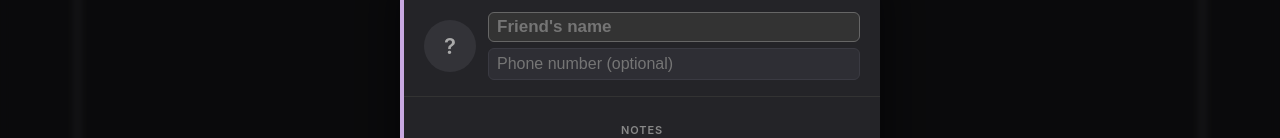
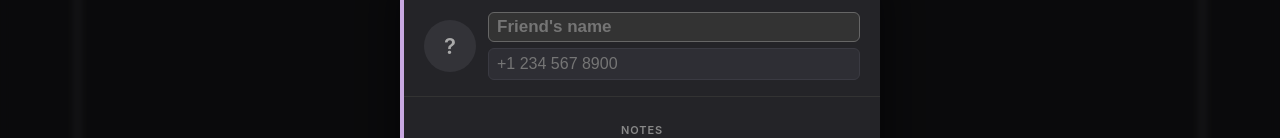
Before and after one commit to natwijaya67/nudge, a React (Vite) app: page / in a window 1280 px wide. Both pictures are taken after a click on the button "+ Friend". Shown: the part 204-342 px from the top of the page. Built offline with nearby package versions, Linux system fonts and the light colour scheme.

Commit message:
Fixed issues with linking to WA country code

```diff
--- a/src/components/FriendModal.jsx
+++ b/src/components/FriendModal.jsx
@@ -124,10 +124,11 @@ export default function FriendModal({ friend, onClose, onSave, onDelete }) {
                   />
                   <input
                     className="edit-input edit-phone-input"
-                    type="tel"
+                    type="text"
+                    inputMode="tel"
                     value={draft.phone}
                     onChange={e => setDraft(prev => ({ ...prev, phone: e.target.value }))}
-                    placeholder="Phone number (optional)"
+                    placeholder="+1 234 567 8900"
                   />
                 </>
               ) : (
@@ -142,10 +143,10 @@ export default function FriendModal({ friend, onClose, onSave, onDelete }) {
                   )}
                   {friend.phone && (
                     <div className="contact-btns">
-                      <a className="message-btn" href={`sms:${friend.phone}`} title="iMessage">
+                      <a className="message-btn" href={`sms:${friend.phone.replace(/\s/g, '')}`} title="iMessage">
                         <BsFillChatFill size={14} />
                       </a>
-                      <a className="message-btn whatsapp" href={`https://wa.me/${friend.phone.replace(/\D/g, '')}`} target="_blank" rel="noreferrer" title="WhatsApp">
+                      <a className="message-btn" href={`https://wa.me/${friend.phone.replace(/[^\d+]/g, '').replace(/^\+/, '')}`} target="_blank" rel="noreferrer" title="WhatsApp">
                         <SiWhatsapp size={14} />
                       </a>
                     </div>
```
